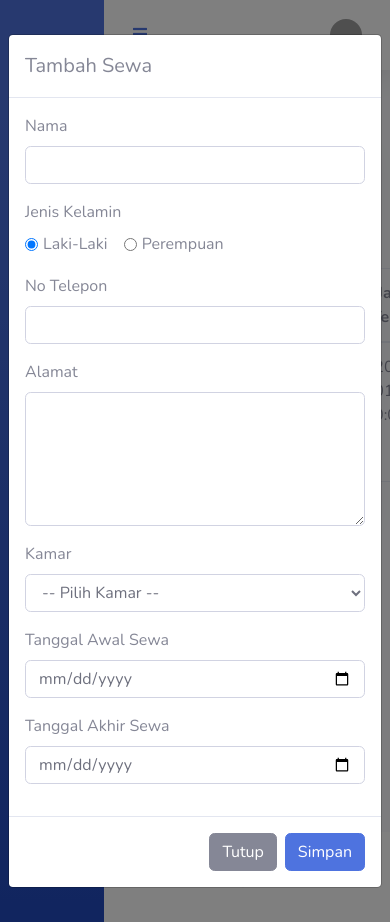
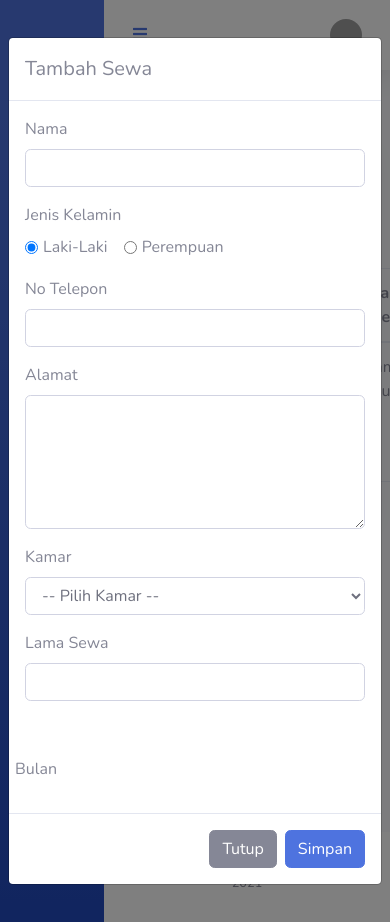
Before and after one commit to fachriansyahmni/Tugas_SO, a CodeIgniter 4 app: the page made by app/Views/pages/sewa.php in a window 390 px wide, after a click on "Tambah Sewa". Run offline with PHP 8.4 and a stand-in for CodeIgniter, Linux system fonts and the light colour scheme; the template is opened without the code that fills it: most values are stand-ins (such as "Sample title", 1, 10 or a date in 2020); some libraries are stand-ins or nearby versions; grey boxes are pictures that could not be loaded.

Commit message:
update migration, sewa, dan pembayaran

```diff
--- a/app/Controllers/Pembayaran.php
+++ b/app/Controllers/Pembayaran.php
@@ -37,10 +37,10 @@ class Pembayaran extends Sewa
                 'IdRiwayatSewa'     => $this->pembayaranModel->generateIdRiwayatSewa(),
                 'TanggalPembayaran' => $tglPembayaran,
                 'TanggalSewa'       => $dataSewa["TanggalSewa"],
-                'TanggalAkhirSewa'  => $dataSewa["TanggalAkhirSewa"],
+                'LamaSewa'          => $dataSewa["LamaSewa"],
                 'GrandTotal'        => $dataSewa["GrandTotal"],
-                'status_sewa'         => $dataSewa["status_sewa"],
-                'IdSewa'           => $idSewa
+                'status_sewa'       => $dataSewa["status_sewa"],
+                'IdSewa'            => $idSewa
             ]);
         }
         return redirect()->to('/pembayaran');
--- a/app/Database/Migrations/2021-06-15-100226_Sewa.php
+++ b/app/Database/Migrations/2021-06-15-100226_Sewa.php
@@ -22,8 +22,8 @@ class Sewa extends Migration
 				'type'       	=> 'DATE',
 				'null' 			=> FALSE
 			],
-			'TanggalAkhirSewa'       => [
-				'type'       	=> 'DATE',
+			'LamaSewa'       => [
+				'type'       	=> 'INTEGER',
 				'null' 			=> FALSE
 			],
 			'GrandTotal'    => [
--- a/app/Database/Migrations/2021-06-15-100233_RiwayatSewa.php
+++ b/app/Database/Migrations/2021-06-15-100233_RiwayatSewa.php
@@ -22,8 +22,8 @@ class RiwayatSewa extends Migration
 				'type'       	=> 'DATE',
 				'null'			=> FALSE
 			],
-			'TanggalAkhirSewa'	=> [
-				'type'			=> 'DATE',
+			'LamaSewa'	=> [
+				'type'			=> 'INTEGER',
 				'null'			=> FALSE
 			],
 			'GrandTotal'	=> [
--- a/app/Models/PembayaranModel.php
+++ b/app/Models/PembayaranModel.php
@@ -9,7 +9,7 @@ class PembayaranModel extends SewaModel
     protected $table      = 'riwayat_sewa';
     protected $primaryKey = 'IdRiwayatSewa';
 
-    protected $allowedFields  = ['IdRiwayatSewa', 'TanggalPembayaran', 'TanggalSewa', 'TanggalAkhirSewa', 'GrandTotal', 'status_sewa', 'IdSewa'];
+    protected $allowedFields  = ['IdRiwayatSewa', 'TanggalPembayaran', 'TanggalSewa', 'LamaSewa', 'GrandTotal', 'status_sewa', 'IdSewa'];
 
     public function generateIdRiwayatSewa()
     {
--- a/app/Models/SewaModel.php
+++ b/app/Models/SewaModel.php
@@ -9,7 +9,7 @@ class SewaModel extends Model
     protected $table      = 'sewa';
     protected $primaryKey = 'IdSewa';
 
-    protected $allowedFields  = ['IdSewa', 'TanggalPembayaran', 'TanggalSewa', 'TanggalAkhirSewa', 'GrandTotal', 'status_sewa', 'IdPenyewa', 'NoKamar'];
+    protected $allowedFields  = ['IdSewa', 'TanggalPembayaran', 'TanggalSewa', 'LamaSewa', 'GrandTotal', 'status_sewa', 'IdPenyewa', 'NoKamar'];
 
     public function fetchSewaJoin($id = false)
     {
--- a/app/Views/lp.php
+++ b/app/Views/lp.php
@@ -94,8 +94,8 @@
       <img src="<?= base_url('assets') ?>/images/kos1.png">
     </div>
     <div class="col-md-5 offset-md-1">
-      <h3 style="color: #000; font-weight: bold; line-height: 2.3rem;">Mau Cari Kos-Kosan?</h3>
-      <p style="line-height: 1.8rem;">
+      <h3 style="color: #000; font-weight: bold; line-height: 2.5rem;">Mau Cari Kos-Kosan?</h3>
+      <p style="line-height: 2.2rem;">
         Halokos merupakan pilihan yang tepat untuk untuk anda huni. Halokos memiliki lokasi yang strategis , selain itu halokos juga memiliki sistem keamanan 24 jam non stop, serta halokos memiliki fasilitas yang lengkap dan harga yang terjangkau. maka dari itu tunggu apa lagi!.
       </p>
       <a href="https://wa.link/37qy6j" target="_blank" class="btn btn-success">WhatsApp</a>
--- a/app/Views/pages/admin.php
+++ b/app/Views/pages/admin.php
@@ -42,7 +42,7 @@
                                 <td><?= $admin['username'] ?></td>
                                 <td><?= $admin['password'] ?></td>
                                 <td>
-                                    <button type="button" class="btn btn-success edit" data-toggle="modal" data-target="#modalAdd" data-id="<?= $admin['id'] ?>">
+                                    <button type="button" class="btn btn-success edit mb-2" data-toggle="modal" data-target="#modalAdd" data-id="<?= $admin['id'] ?>">
                                         <i class="fas fa-edit"></i>
                                     </button>
                                     <button type="button" class="btn btn-danger hapus" data-toggle="modal" data-target="#modalHapus" data-href="AdminController/delete/<?= $admin['id'] ?>">
--- a/app/Views/pages/sewa.php
+++ b/app/Views/pages/sewa.php
@@ -26,7 +26,7 @@
                             <th scope="col">NO</th>
                             <th scope="col">Nama</th>
                             <th scope="col">Kamar</th>
-                            <th scope="col">Jatuh Tempo</th>
+                            <th scope="col">Lama Sewa</th>
                             <th scope="col">Aksi</th>
                         </tr>
                     </thead>
@@ -40,25 +40,7 @@
                                 <th scope="row"><?= $no++; ?></th>
                                 <td><?= $s['NamaPenyewa'] ?></td>
                                 <td><?= $s['NoKamar'] ?></td>
-
-                                <?php
-                                if ($s['TanggalAkhirSewa'] == date('Y-m-d')) {
-                                ?>
-
-                                    <td>
-                                        <button type="button" class="btn btn-warning mr-3">Kirim Pesan</button>
-                                        <button type="button" class="btn btn-success perpanjang" data-toggle="modal" data-target="#modalPerpanjang" data-id="<?= $s['IdSewa'] ?>">Perpanjang</button>
-                                    </td>
-
-                                <?php
-                                } else {
-                                ?>
-                                    <td><?= $s['TanggalAkhirSewa'] ?></td>
-
-                                <?php
-                                }
-                                ?>
-
+                                <td><?= $s['LamaSewa'] ?> Bulan</td>
                                 <td>
                                     <button type="button" class="btn btn-success edit" data-toggle="modal" data-target="#modalAdd" data-id="<?= $s['IdPenyewa'] ?>">
                                         <i class="fas fa-edit"></i>
@@ -116,14 +98,24 @@
                         </div>
                     </div>
                     <div class="form-group">
+                        <div class="row">
+                            <div class="col-md-12">
                                 <label for="telepon">No Telepon</label>
                                 <input type="text" class="form-control" id="telepon" name="telepon">
                             </div>
+                        </div>
+                    </div>
                     <div class="form-group">
+                        <div class="row">
+                            <div class="col-md-12">
                                 <label for="alamat">Alamat</label>
                                 <textarea class="form-control" id="alamat" name="alamat" rows="5"></textarea>
                             </div>
+                        </div>
+                    </div>
                     <div class="form-grup kamar">
+                        <div class="row">
+                            <div class="col-md-12">
                                 <label for="kamar">Kamar</label>
                                 <select id="kamar" class="form-control" name="kamar">
                                     <option selected>-- Pilih Kamar --</option>
@@ -139,18 +131,18 @@
 
                                 </select>
                             </div>
-                    <div class="row mt-3 tanggal">
-                        <div class="col-md-6">
-                            <div class="form-group">
-                                <label for="awalSewa">Tanggal Awal Sewa</label>
-                                <input type="date" class="form-control" id="awalSewa" name="awalSewa">
                         </div>
                     </div>
-                        <div class="col-md-6">
+                    <div class="row mt-3 tanggal">
+                        <div class="col-md-11">
                             <div class="form-group">
-                                <label for="akhirSewa">Tanggal Akhir Sewa</label>
-                                <input type="date" class="form-control" id="akhirSewa" name="akhirSewa">
+                                <label for="lamasewa">Lama Sewa</label>
+                                <input type="number" min="1" class="form-control" id="lamasewa" name="lamasewa">
                             </div>
+                        </div>
+                        <div class="col-md-1">
+                            <br>
+                            <p class="mt-3" style="margin-left: -10px;">Bulan</p>
                         </div>
                     </div>
                 </div>
@@ -193,17 +185,21 @@
                     <input type="text" class="form-control nokamar" readonly></input>
                 </div>
                 <div class="row mt-3">
-                    <div class="col-md-6">
+                    <div class="col-md-12">
                         <div class="form-group">
                             <label for="awalSewa">Tanggal Awal Sewa</label>
                             <input type="date" class="form-control awalSewa" readonly>
                         </div>
                     </div>
-                    <div class="col-md-6">
+                    <div class="col-md-11">
                         <div class="form-group">
-                            <label for="akhirSewa">Tanggal Akhir Sewa</label>
-                            <input type="date" class="form-control akhirSewa" readonly>
+                            <label for="lamasewa">Lama Sewa</label>
+                            <input type="text" class="form-control lamasewa" readonly>
                         </div>
+                    </div>
+                    <div class="col-md-1">
+                        <br>
+                        <p class="mt-3" style="margin-left: -10px;">Bulan</p>
                     </div>
                 </div>
             </div>
@@ -347,7 +343,7 @@
                     $("#jk").val(response.JenisKelamin);
                     $(".nokamar").val(response.NoKamar);
                     $(".awalSewa").val(response.TanggalSewa);
-                    $(".akhirSewa").val(response.TanggalAkhirSewa);
+                    $(".lamasewa").val(response.LamaSewa);
                 }
             });
         });
```
Also changed, not shown: app/Controllers/Sewa.php (+3 -7 lines), app/Views/pages/pembayaran.php (+9 -3 lines). Lines whose indentation alone changed are shown as unchanged.
